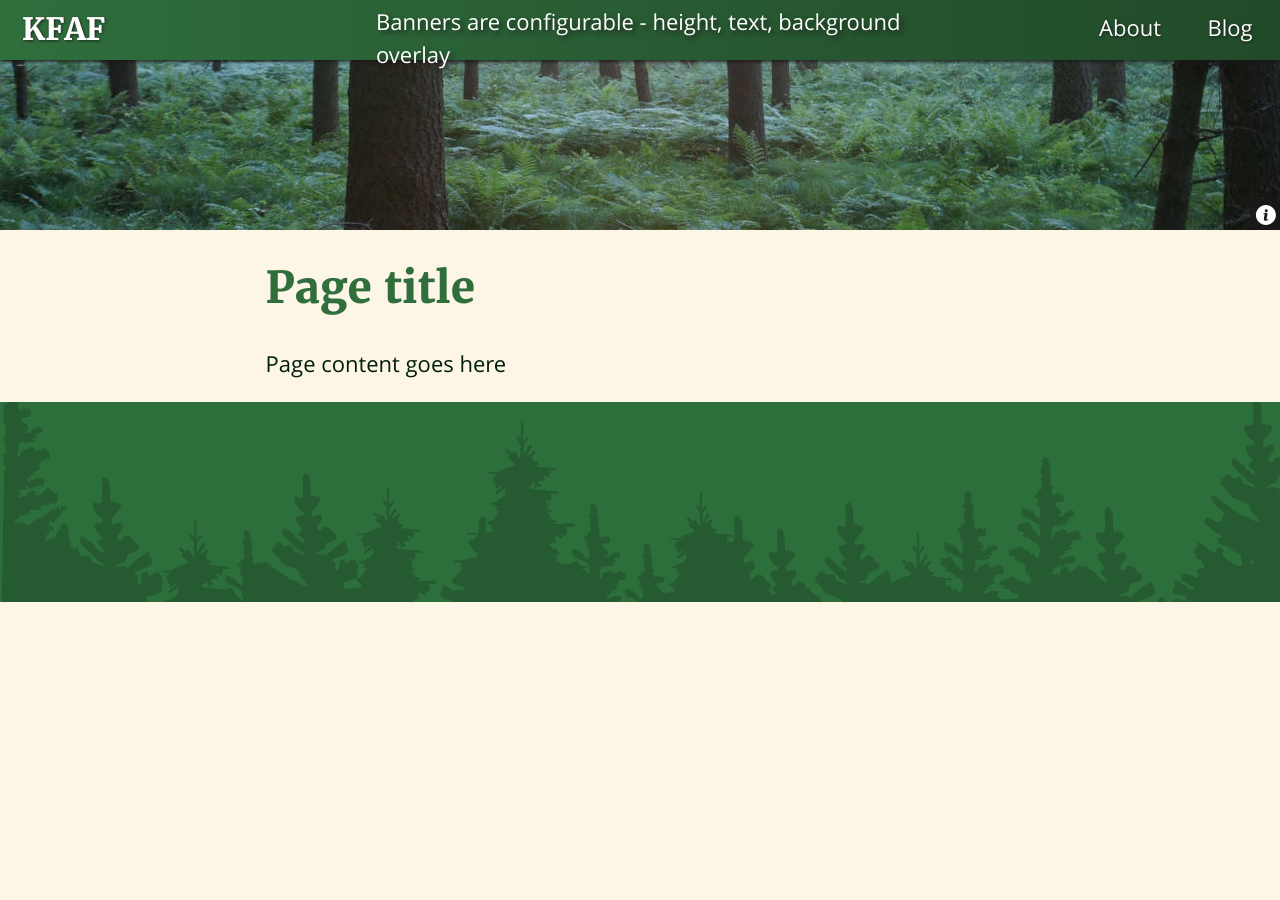
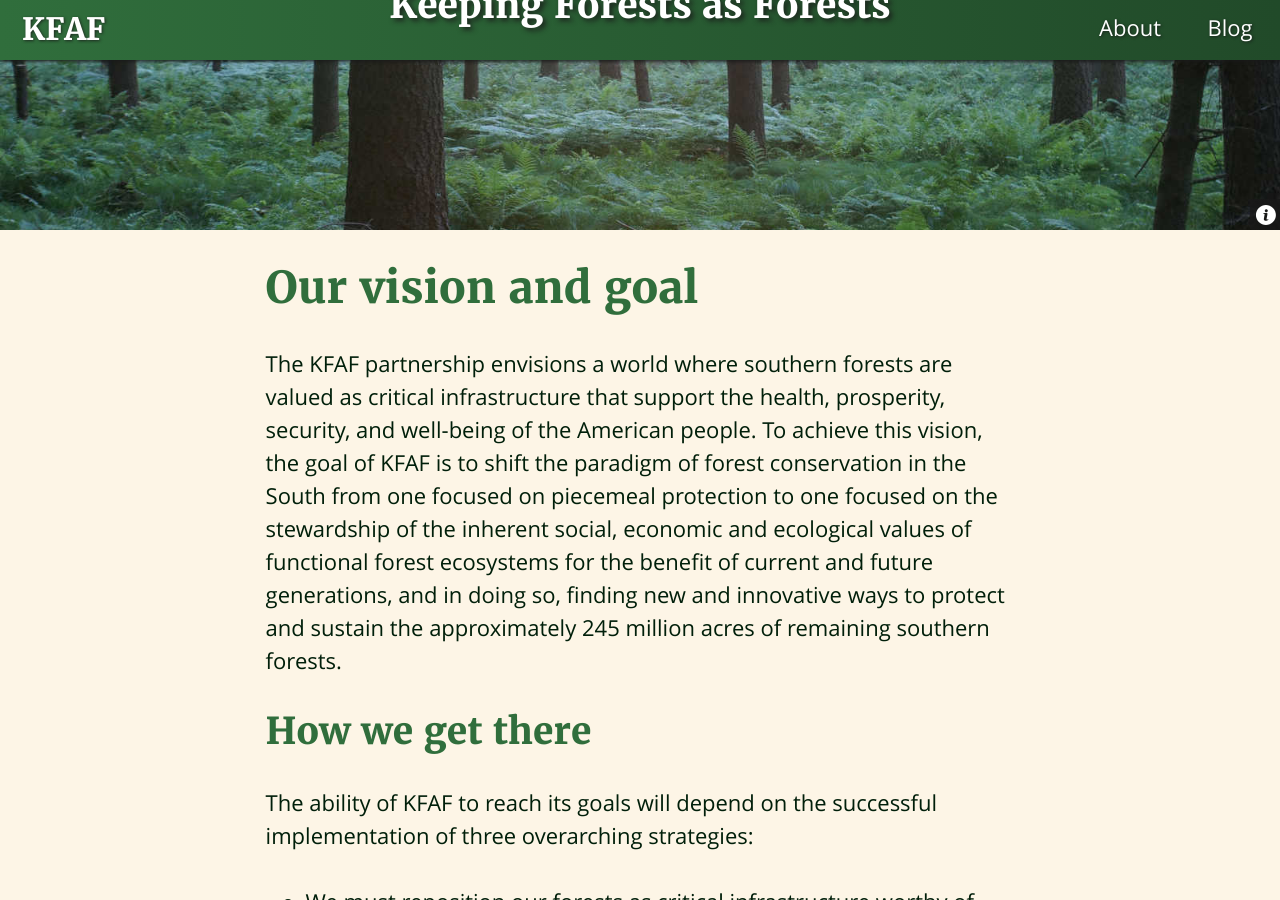
Before and after one commit to USFWS/keeping-forests-as-forests, a Jekyll site: the page built from index.md, in a window 1280 px wide and 900 px high, scrolled down 280 px. Built offline with Jekyll 4.4.1, drawn with Linux system fonts in a browser that asks for light colours; our own code applies the rules of GitHub Pages for plain Markdown files; before the commit the page ends 900 px from its top, so only the background shows below that; some of the changed text lies outside the part shown.

Commit message:
Add homepage content

```diff
--- a/index.md
+++ b/index.md
@@ -5,9 +5,30 @@
   alt: Sun beams cast through a forest canopy near sunset.
   caption: Caption goes here. Caption goes here. Caption goes here. Caption goes here.
   heading:
-    content: <h2>Keeping Forests as Forests</h2><p>Banners are configurable - height, text, background overlay</p>
+    content: <h2>Keeping Forests as Forests</h2>
 ---
 
-# Page title
+# Our vision and goal
 
-Page content goes here
+The KFAF partnership envisions a world where southern forests are valued as critical infrastructure that support the health, prosperity, security, and well-being of the American people. To achieve this vision, the goal of KFAF is to shift the paradigm of forest conservation in the South from one focused on piecemeal protection to one focused on the stewardship of the inherent social, economic and ecological values of functional forest ecosystems for the benefit of current and future generations, and in doing so, finding new and innovative ways to protect and sustain the approximately 245 million acres of remaining southern forests.
+
+## How we get there
+
+The ability of KFAF to reach its goals will depend on the successful implementation of three overarching
+strategies:
+
+* We must reposition our forests as critical infrastructure worthy of public and private investment while finding ways of valuing the myriad of critical services our forests provide.
+* We must adopt a common regional identity to shape collective action in the South, creating a unified platform to influence policy which will lead to greater support for the conservation of southern forests.
+* Adopt a voluntary policy across the Region of “no net loss” of forestland. While understanding that some forestland will be converted to other land uses, the goal is to adopt a no net loss approach to stabilize existing forest cover and target reforestation to the most appropriate and critical areas.
+
+## Keeping forests as forests teams
+
+Six workgroups have been formed within the KFAF collaboration to collectively move the Partnership&#39;s
+strategic approaches forward.
+
+* Planning - the identification of critically important forested watersheds within the Region.
+* Policy/Political Action – creation of the strategic policy and political actions needed to achieve KFAF goals.
+* Markets - the development of new markets for traditional and non-traditional forest products.
+* Partnerships - the development of the public/private partnerships needed to sustain the initiative.
+* Communication &amp; Outreach - the development of the communication and outreach materials needed to advance KFAF’s goals.
+* Forest Values - the identification of traditional and non-traditional forests values important to both people and nature.
```
